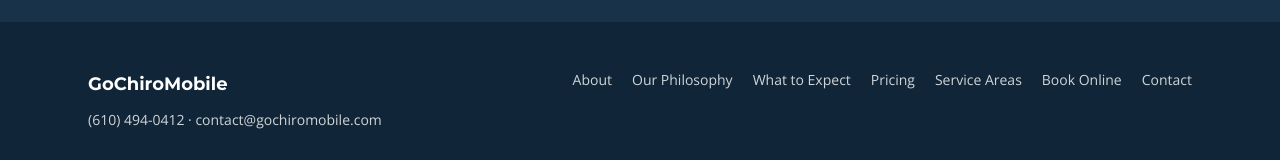
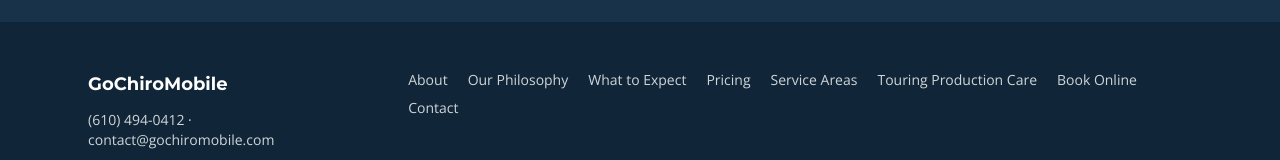
Before and after one commit to mybackcracker/gochiro-platform, a Next.js app: page / in a window 1280 px wide. Shown: the part 3218-3378 px from the top of the page. Built offline with nearby package versions, Linux system fonts and the light colour scheme.

Commit message:
Add touring production care to site footer

```diff
--- a/components/SiteFooter.tsx
+++ b/components/SiteFooter.tsx
@@ -7,6 +7,7 @@ const FOOTER_LINKS = [
   { href: "/what-to-expect", label: "What to Expect" },
   { href: "/pricing", label: "Pricing" },
   { href: "/service-areas", label: "Service Areas" },
+  { href: "/touring-production-care", label: "Touring Production Care" },
   { href: "/book-online", label: "Book Online" },
   { href: "/contact", label: "Contact" },
 ];
```
